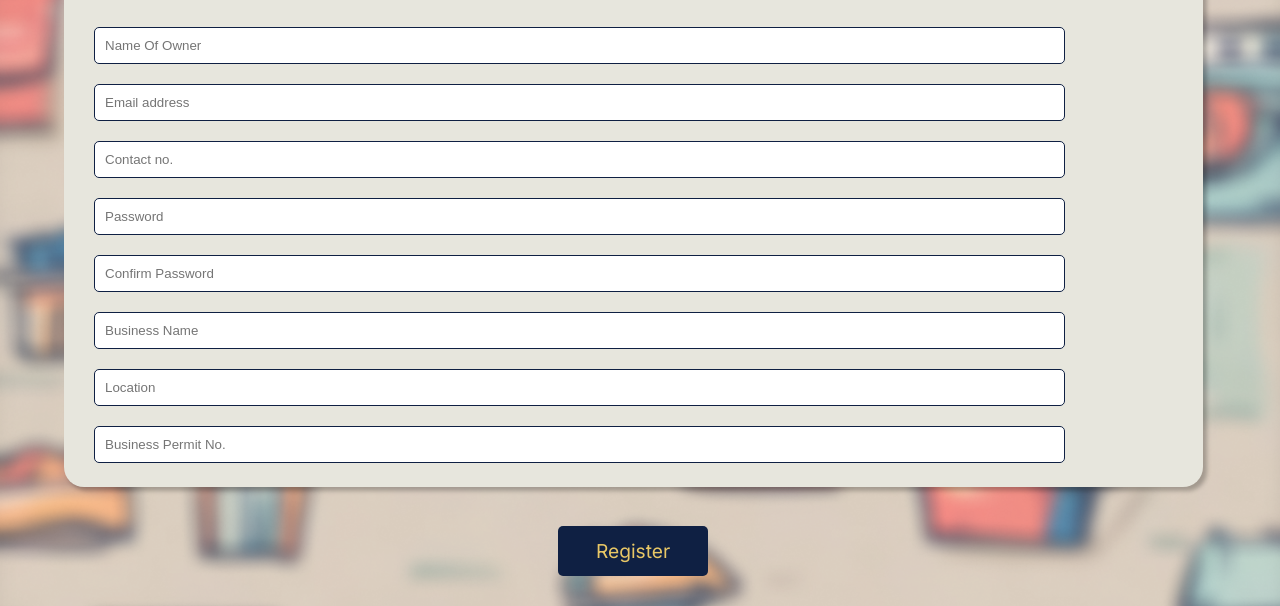
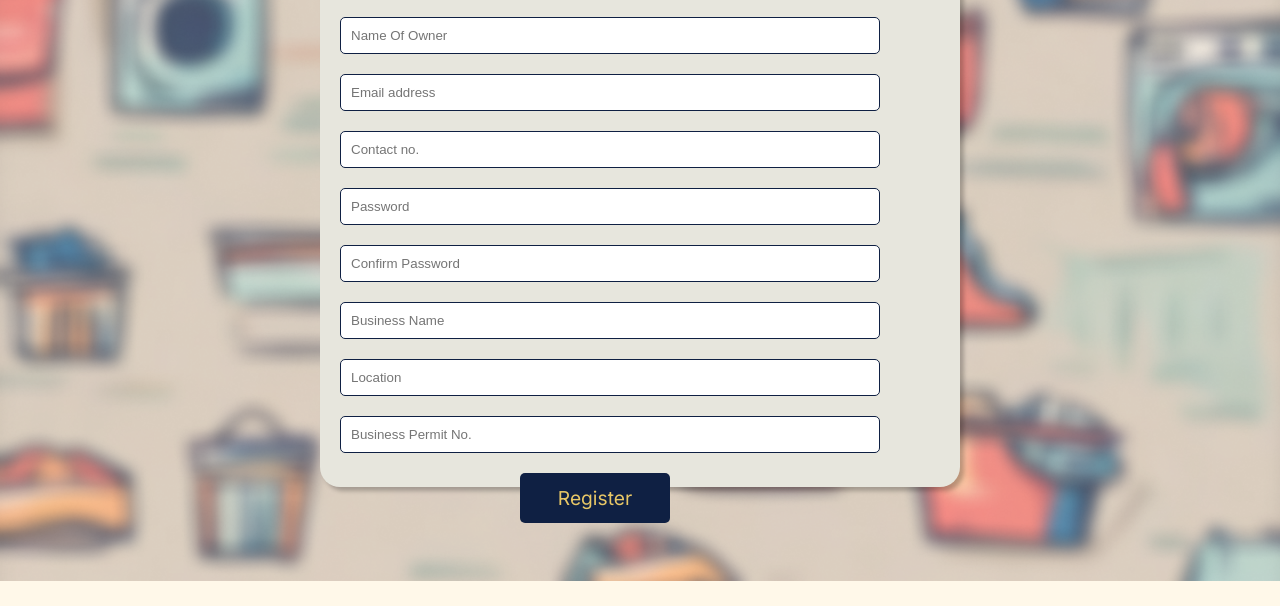
Before and after one commit to p3n74/palabaWebD1, a plain HTML site: page Palaba/businessreg.html in a window 1280 px wide. Shown: the part 219-825 px from the top of the page. After the commit the page ends 800 px from the top, so only its background shows below. Drawn offline with Linux system fonts and the light colour scheme; a web font is replaced by a local one.

Commit message:
fixed business registration page

```diff
--- a/Palaba/businessreg.html
+++ b/Palaba/businessreg.html
@@ -24,15 +24,15 @@
         <div class="row">
             <div class="column">
                 <form class="sform" method="POST">
-                    <input type="text" id="BusinessOwnerNameBox" name="BusinessOwnerNameInput" placeholder="Name Of Owner"><br>
-                    <input type="text" id="BusinessEmailBox" name="BusinessEmailInput" placeholder="Email address"><br>
-                    <input type="text" id="BusinessPhoneBox" name="BusinessPhoneInput" placeholder="Contact no."><br>
-                    <input type="password" id="BusinessPasswordBox" name="BusinessPasswordUnhashed" placeholder="Password"><br>
-                    <input type="password" id="BusinessPasswordConfirmBox" name="BusinessPasswordConfirm" placeholder="Confirm Password"><br>
-                    <input type="text" id="BusinessNameBox" name="BusinessNameInput" placeholder="Business Name"><br>
-                    <input type="text" id="BusinessLocationBox" name="BusinessLocationBoxInput" placeholder="Location"><br>
-                    <input type="text" id="BusinessPermitNumBox" name="BusinessPermitNumInput" placeholder="Business Permit No."><br>
-                    <button type="submit" class="button3">Register</button>
+                    <input type="text" id="BusinessRegistrationInputBox" name="BusinessOwnerNameInput" placeholder="Name Of Owner"><br>
+                    <input type="text" id="BusinessRegistrationInputBox" name="BusinessEmailInput" placeholder="Email address"><br>
+                    <input type="text" id="BusinessRegistrationInputBox" name="BusinessPhoneInput" placeholder="Contact no."><br>
+                    <input type="password" id="BusinessRegistrationInputBox" name="BusinessPasswordUnhashed" placeholder="Password"><br>
+                    <input type="password" id="BusinessRegistrationInputBox" name="BusinessPasswordConfirm" placeholder="Confirm Password"><br>
+                    <input type="text" id="BusinessRegistrationInputBox" name="BusinessNameInput" placeholder="Business Name"><br>
+                    <input type="text" id="BusinessRegistrationInputBox" name="BusinessLocationBoxInput" placeholder="Location"><br>
+                    <input type="text" id="BusinessRegistrationInputBox" name="BusinessPermitNumInput" placeholder="Business Permit No."><br>
+                    <button type="submit" class="businessregisterbutton" href="index.html">Register</button>
                 </form>
             </div>
         </div>
--- a/Palaba/style.css
+++ b/Palaba/style.css
@@ -58,12 +58,13 @@ body {
   .regbox {
     position: absolute;
     margin-top: 50px;
-    width: 89%;
+
+    width: 50%;
     height: 550px;
     background: rgba(231, 230, 221, 1);
     border-radius: 20px;
     box-shadow: 4px 4px 4px rgba(0, 0, 0, 0.25);
-    margin-left: 5%;
+    margin-left: 25%;
     overflow: visible;
   }
 
@@ -295,6 +296,7 @@ h1 {
 
 
 .sform {
+  width: 600px;
   padding: 20px;
   overflow: visible;
   margin-bottom: 0;
@@ -430,8 +432,9 @@ body {
 }
 
 .column {
-      flex: 1;
-      padding: 10px;
+      display: flex;
+      align-items: center;
+      margin: auto;
 
 }
 
@@ -482,7 +485,27 @@ font-family: Arial, sans-serif;
 
 }
 
+.businessregisterbutton{
 
+  margin-left: 30%;
+  width: 150px;
+  height: 50px;
+  color: white;
+  background-color: #0F2043;
+  border: none;
+  border-radius: 5px;
+  font-family: 'Inter';
+  font-style: normal;
+  font-size: larger;
+  cursor: pointer;
+  color: #E8C766;
+  text-decoration: none;
+}
+
+.BusinessRegistrationInputBox{
+  height: 20px;
+  width: 20px;
+}
 .row {
   display: flex;
 }
```
